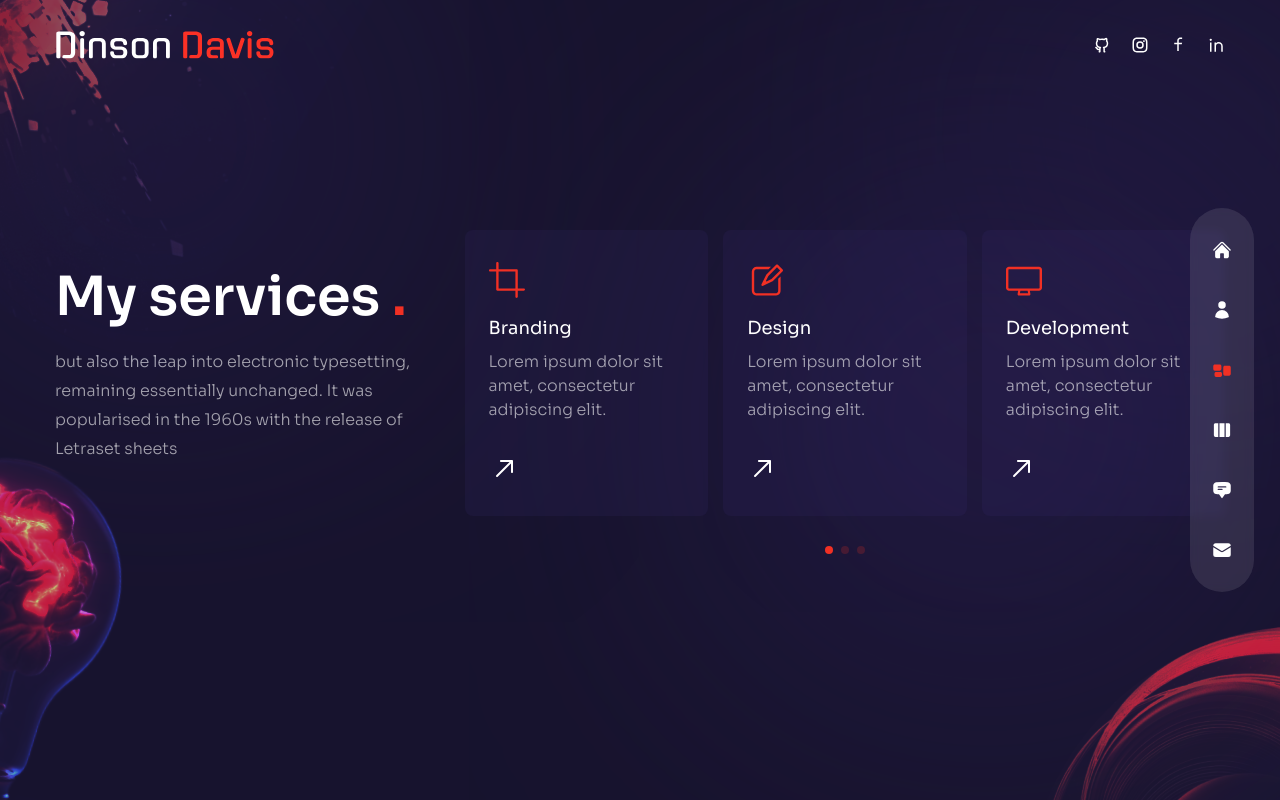
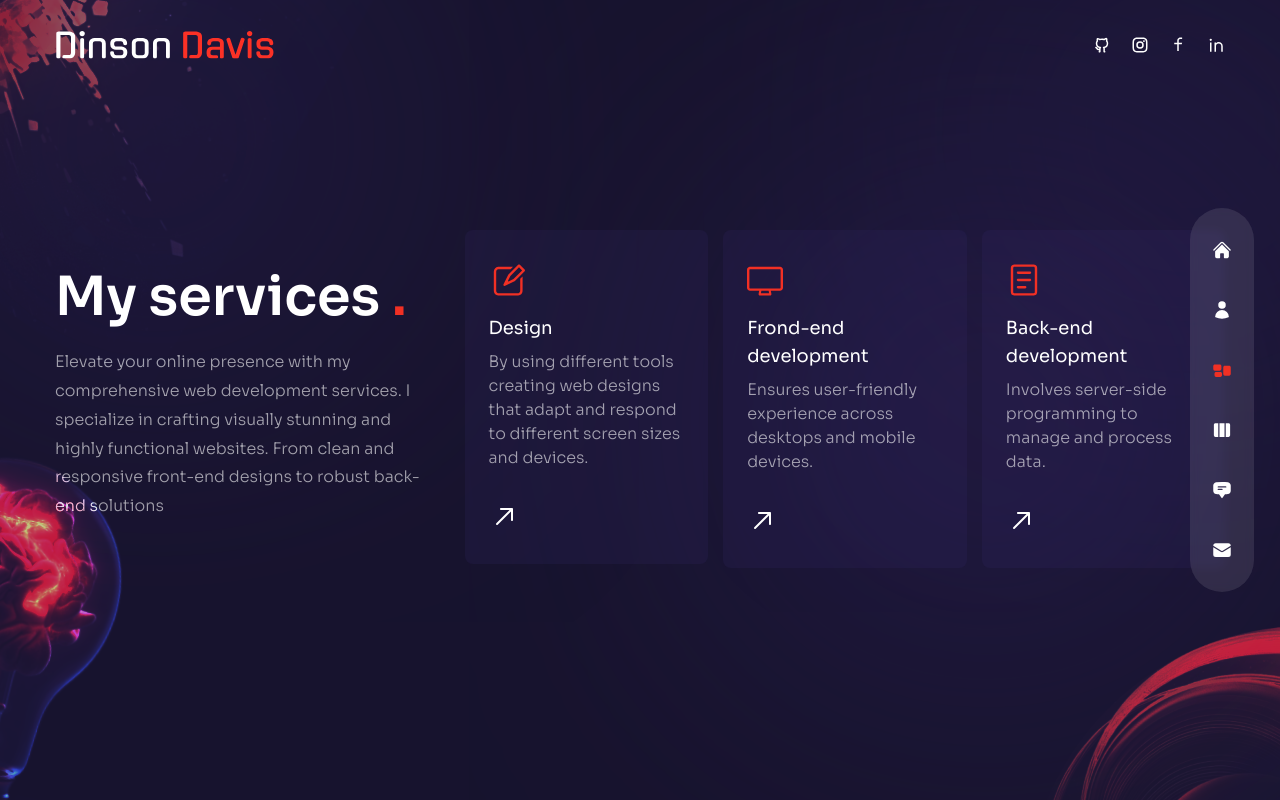
Before and after one commit to Dins2344/DinsonPortfolio, a Next.js app: page /services in a window 1280 px wide. Built offline with nearby package versions, Linux system fonts and the light colour scheme.

Commit message:
my service data added

```diff
--- a/components/ServiceSlider.js
+++ b/components/ServiceSlider.js
@@ -18,31 +18,34 @@ import {
 
 // data
 const serviceData = [
-  {
-    icon: <RxCrop />,
-    title: "Branding",
-    description: "Lorem ipsum dolor sit amet, consectetur adipiscing elit.",
-  },
+  // {
+  //   icon: <RxCrop />,
+  //   title: "Branding",
+  //   description: "Lorem ipsum dolor sit amet, consectetur adipiscing elit.",
+  // },
   {
     icon: <RxPencil2 />,
     title: "Design",
-    description: "Lorem ipsum dolor sit amet, consectetur adipiscing elit.",
+    description:
+      "By using different tools creating web designs that adapt and respond to different screen sizes and devices.",
   },
   {
     icon: <RxDesktop />,
-    title: "Development",
-    description: "Lorem ipsum dolor sit amet, consectetur adipiscing elit.",
+    title: "Frond-end development",
+    description:
+      "Ensures user-friendly experience across desktops and mobile devices.",
   },
   {
     icon: <RxReader />,
-    title: "Copywriting",
-    description: "Lorem ipsum dolor sit amet, consectetur adipiscing elit.",
+    title: "Back-end development",
+    description:
+      "Involves server-side programming to manage and process data.",
   },
-  {
-    icon: <RxRocket />,
-    title: "SEO",
-    description: "Lorem ipsum dolor sit amet, consectetur adipiscing elit.",
-  },
+  // {
+  //   icon: <RxRocket />,
+  //   title: "SEO",
+  //   description: "Lorem ipsum dolor sit amet, consectetur adipiscing elit.",
+  // },
 ];
 
 //import swiper modules
--- a/pages/services/index.js
+++ b/pages/services/index.js
@@ -1,4 +1,3 @@
-
 //components
 import ServiceSlider from "../../components/ServiceSlider";
 import Bulb from "../../components/Bulb";
@@ -32,9 +31,10 @@ const Services = () => {
               exit="hidden"
               className="mb-4 max-w-[400px] mx-auto lg:mx-0"
             >
-              but also the leap into electronic typesetting, remaining
-              essentially unchanged. It was popularised in the 1960s with the
-              release of Letraset sheets
+              Elevate your online presence with my comprehensive web development
+              services. I specialize in crafting visually stunning and highly
+              functional websites. From clean and responsive front-end designs
+              to robust back-end solutions
             </motion.p>
           </div>
           <motion.div
```
